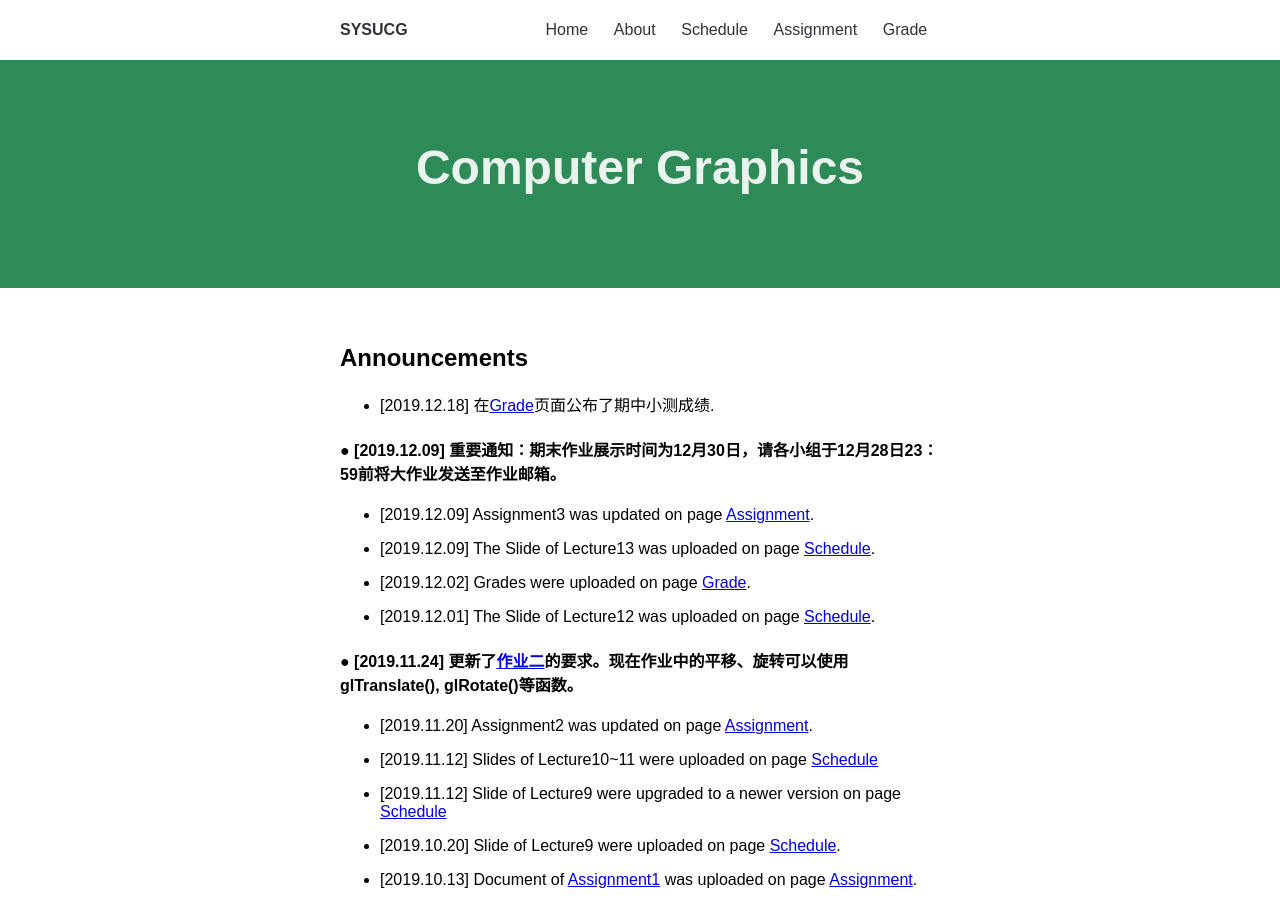
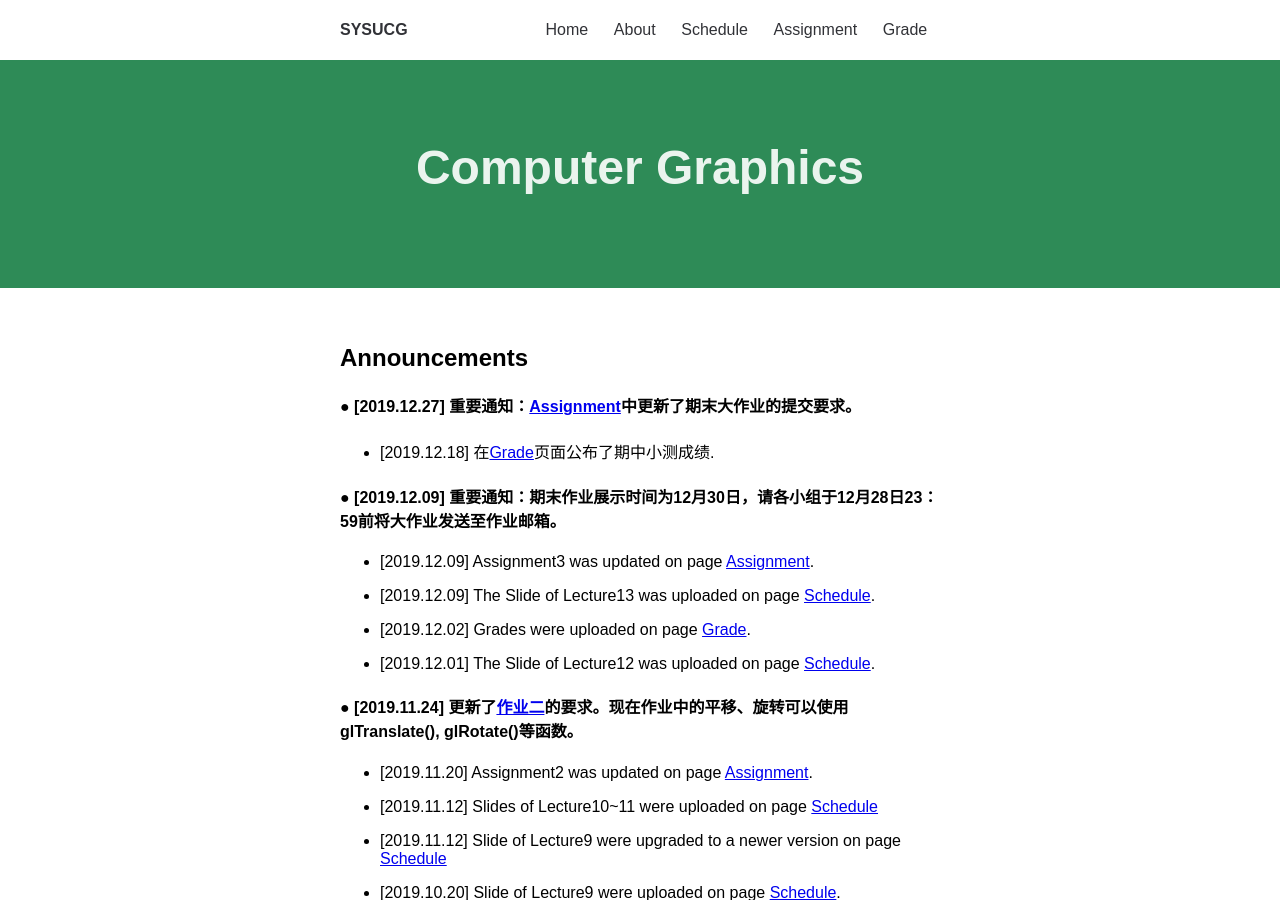
Before and after one commit to sysucg2019/sysucg2019.github.io, a Jekyll site: the page built from index.md, in a window 1280 px wide and 900 px high. Built offline with Jekyll 4.4.1, drawn with Linux system fonts in a browser that asks for light colours.

Commit message:
Update index.md

```diff
--- a/index.md
+++ b/index.md
@@ -4,6 +4,8 @@ title: Computer Graphics (Fall 2019)
 ---
 
 ## Announcements
+#### ● [2019.12.27] 重要通知：[Assignment](https://sysucg2019.github.io/assignment)中更新了期末大作业的提交要求。
+
 - [2019.12.18] 在[Grade](https://sysucg2019.github.io/grade)页面公布了期中小测成绩.
 
 #### ● [2019.12.09] 重要通知：期末作业展示时间为12月30日，请各小组于12月28日23：59前将大作业发送至作业邮箱。
```
